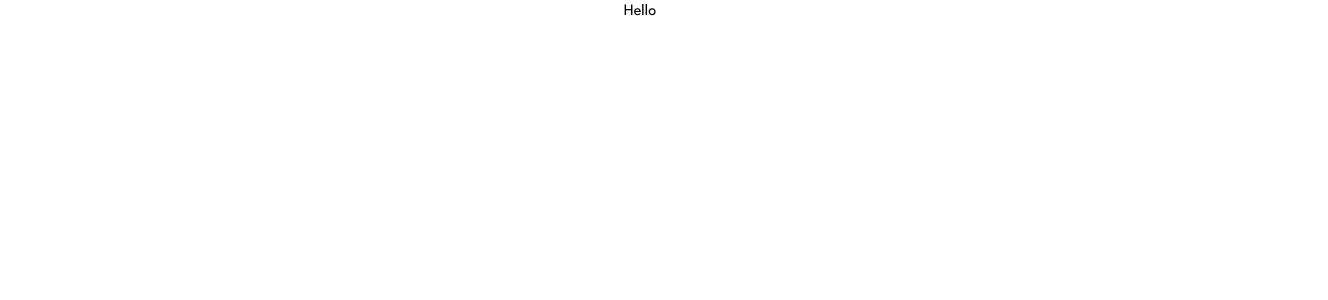
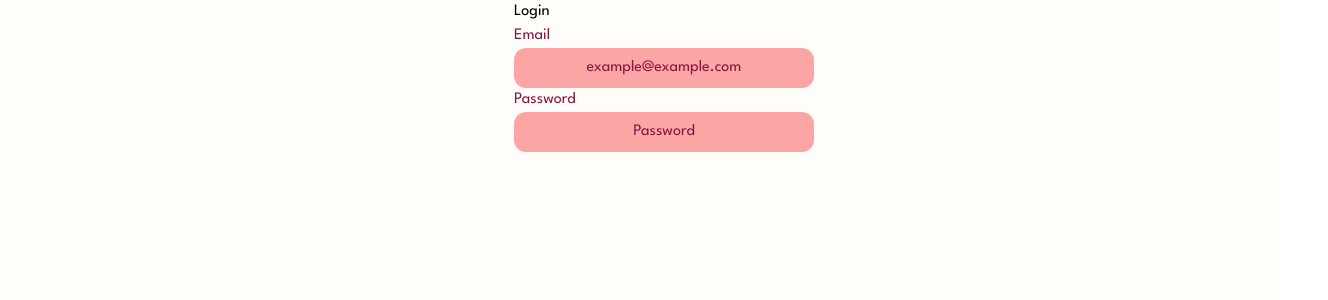
Before and after one commit to Ehsan-eslami/recipe-search-app, a Next.js app: page /auth in a window 1280 px wide. Shown: the top 300 px of the page, 1328 px wide, since content can reach past the window. Built offline with nearby package versions, Linux system fonts and the light colour scheme.

Commit message:
feat: created login component and input component.

```diff
--- a/app/auth/page.tsx
+++ b/app/auth/page.tsx
@@ -1,4 +1,5 @@
 "use client"
+import { Login } from "@/components/auth/login";
 import { Lunch } from "@/components/auth/lunch"
 import { useEffect, useState } from "react";
 
@@ -16,7 +17,12 @@ const page = () => {
 
   return (
     <div>
-      {isProcessing ? <Lunch /> : <div>Hello</div> }
+      {isProcessing ? <Lunch /> :
+       (
+        <div>
+          <Login />
+        </div>
+      )}
     </div>
   )
 }
--- a/app/globals.css
+++ b/app/globals.css
@@ -73,3 +73,7 @@ body {
 .on-boarding-lunch{
   @apply bg-[#FD5D69] w-screen h-screen flex flex-col text-white justify-center items-center
 }
+
+.container {
+  @apply flex justify-center;
+}
--- /dev/null
+++ b/components/auth/login.tsx
@@ -0,0 +1,17 @@
+import { Input } from "../ui/input"
+
+export const Login = () => {
+  return (
+    <div className="bg-[#fffdf9] w-screen h-screen">
+      <div className="container">
+        <div className="w-[300px]">
+          <h1>Login</h1>
+          <form>
+            <Input label="Email" placeHolder="example@example.com"/>
+            <Input label="Password" placeHolder="Password" />
+          </form>
+        </div>
+      </div>
+    </div>
+  )
+}
--- /dev/null
+++ b/components/ui/input.tsx
@@ -0,0 +1,30 @@
+type InputType = {
+  placeHolder: string;
+  label: string;
+}
+
+export const Input = ({placeHolder, label}: InputType) => {
+  return (
+    <div className="flex flex-col">
+      <label
+        className="text-pink-900"
+      >{label}</label>
+      {
+        label === "Password" ?
+          <input
+            className="px-4 py-2 text-center bg-red-300 text-pink-900 placeholder:text-pink-900 rounded-xl"
+            title={label}
+            type="text"
+            placeholder={placeHolder}
+          />
+          :
+          <input
+            className="px-4 py-2 text-center bg-red-300 text-pink-900 placeholder:text-pink-900 rounded-xl"
+            title={label}
+            type="text"
+            placeholder={placeHolder}
+          />
+      }
+    </div>
+  )
+}
--- a/tailwind.config.ts
+++ b/tailwind.config.ts
@@ -7,6 +7,16 @@ const config: Config = {
     "./app/**/*.{js,ts,jsx,tsx,mdx}",
   ],
   theme: {
+    container: {
+      center: true,
+      padding: '2rem',
+      screens: {
+        sm: '600px',
+        md: '728px',
+        lg: '1024px',
+        xl: '1264px',
+      },
+    },
     extend: {
       colors: {
         background: "var(--background)",
```
